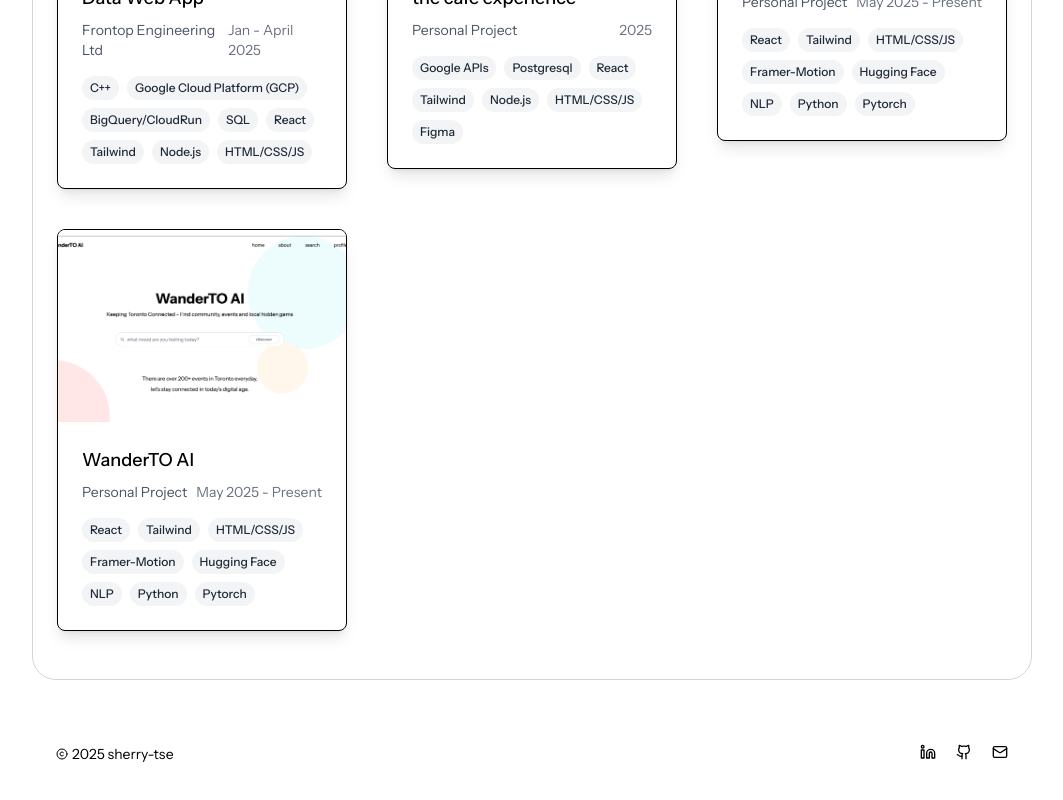
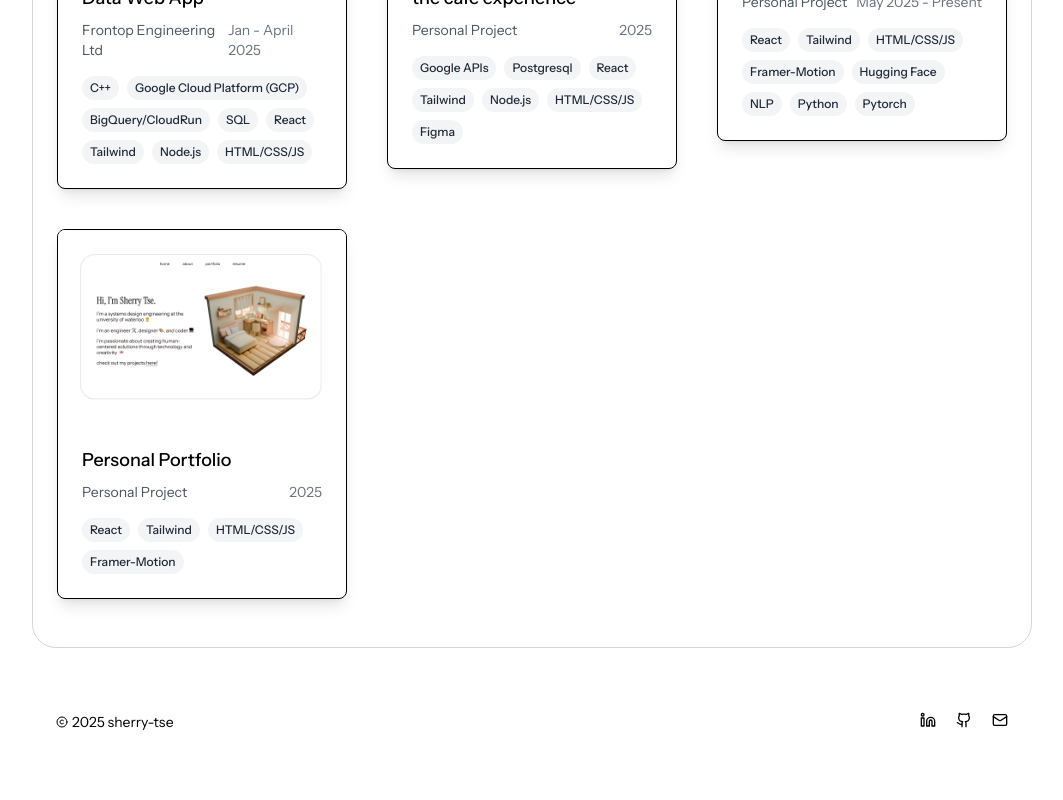
Before and after one commit to stse3/my-portfolio, a React (Vite) app: page /projects in a window 1280 px wide. Shown: the part 546-1346 px from the top of the page, without its empty margins (108-1171 px from the left). Built offline with nearby package versions, Linux system fonts and the light colour scheme.

Commit message:
added changes

```diff
--- a/src/pages/Projects.jsx
+++ b/src/pages/Projects.jsx
@@ -52,7 +52,7 @@ export default function Projects() {
       githubUrl: "https://github.com/stse3/cafe-compass",
     },
     {
-      id: 4,
+      id: 3,
       image: wanderTO,
       title: "WanderTO AI",
       company: "Personal Project",
@@ -73,25 +73,21 @@ export default function Projects() {
     },
     {
       id: 4,
-      image: wanderTO,
-      title: "WanderTO AI",
+      image: portfolio,
+      title: "Personal Portfolio",
       company: "Personal Project",
-      date: "May 2025 - Present",
-      description: "WanderTO AI is a fullstack event discovery platform that addresses the overwhelming number of daily events in Toronto—over 200+. It uses Puppeteer to dynamically scrape popular event websites, then classifies and filters content using NLP models, including Facebook's BART-MNLI for event categorization. Users can explore curated events, share listings, invite friends, and foster community engagement—all through a clean, responsive interface.",
-      mediaType: "youtube",
-      youtubeEmbedUrl: "https://www.youtube.com/embed/hz5ZMezncWE",
+      date: "2025",
+      description: "A modern, responsive portfolio website built to showcase my projects and skills as a developer. The site features interactive elements, smooth animations, and optimized performance. It includes project showcases, skill visualizations, and a contact system. The design emphasizes clean typography and intuitive navigation to create an engaging user experience.",
+      mediaType: "image",
       tools: [
         "React",
         "Tailwind",
         "HTML/CSS/JS",
-        "Framer-Motion",
-        "Hugging Face",
-        "NLP",
-        "Python",
-        "Pytorch"
+        "Framer-Motion"
       ],
-      githubUrl: "https://github.com/stse3/wanderTO-ai"
-    },
+      githubUrl: "https://github.com/stse3/my-portfolio",
+      liveUrl: "https://sherrytse.com"
+    }
   ];
 
   // Open modal with project details
```
